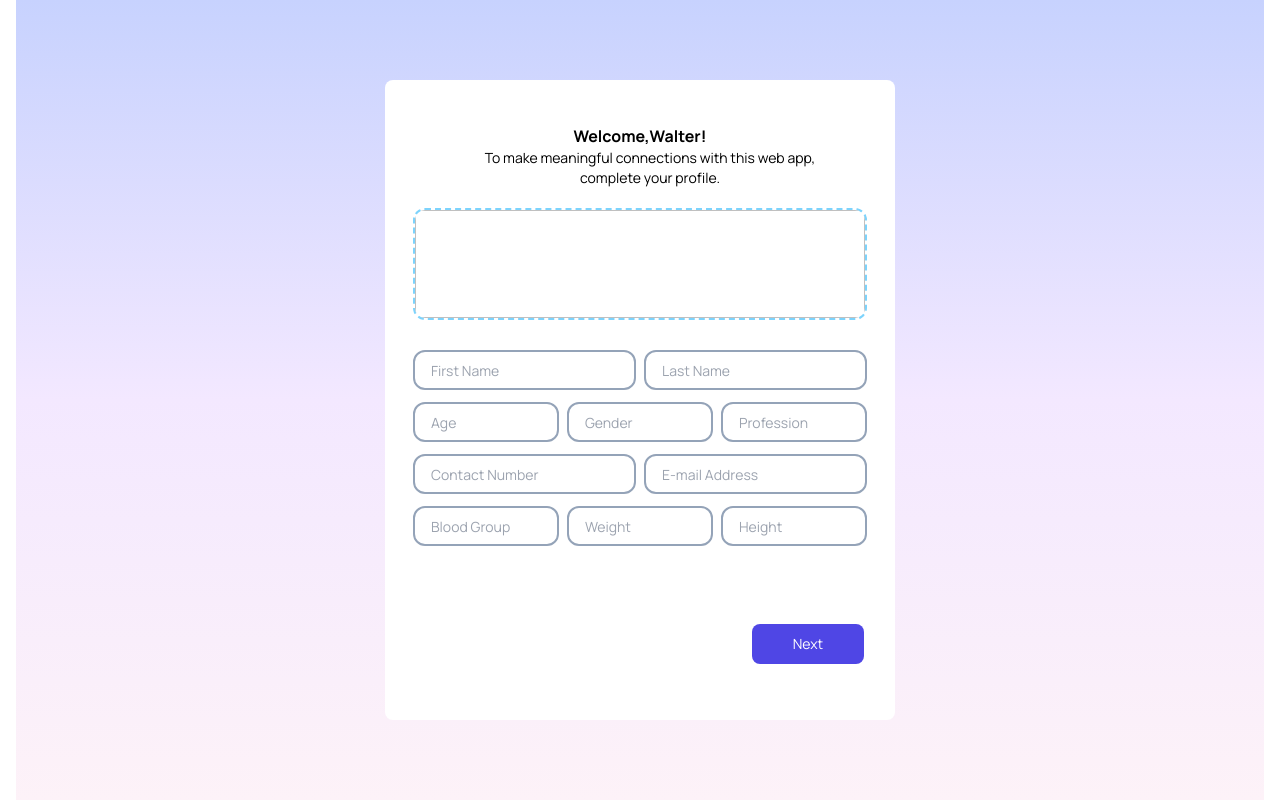
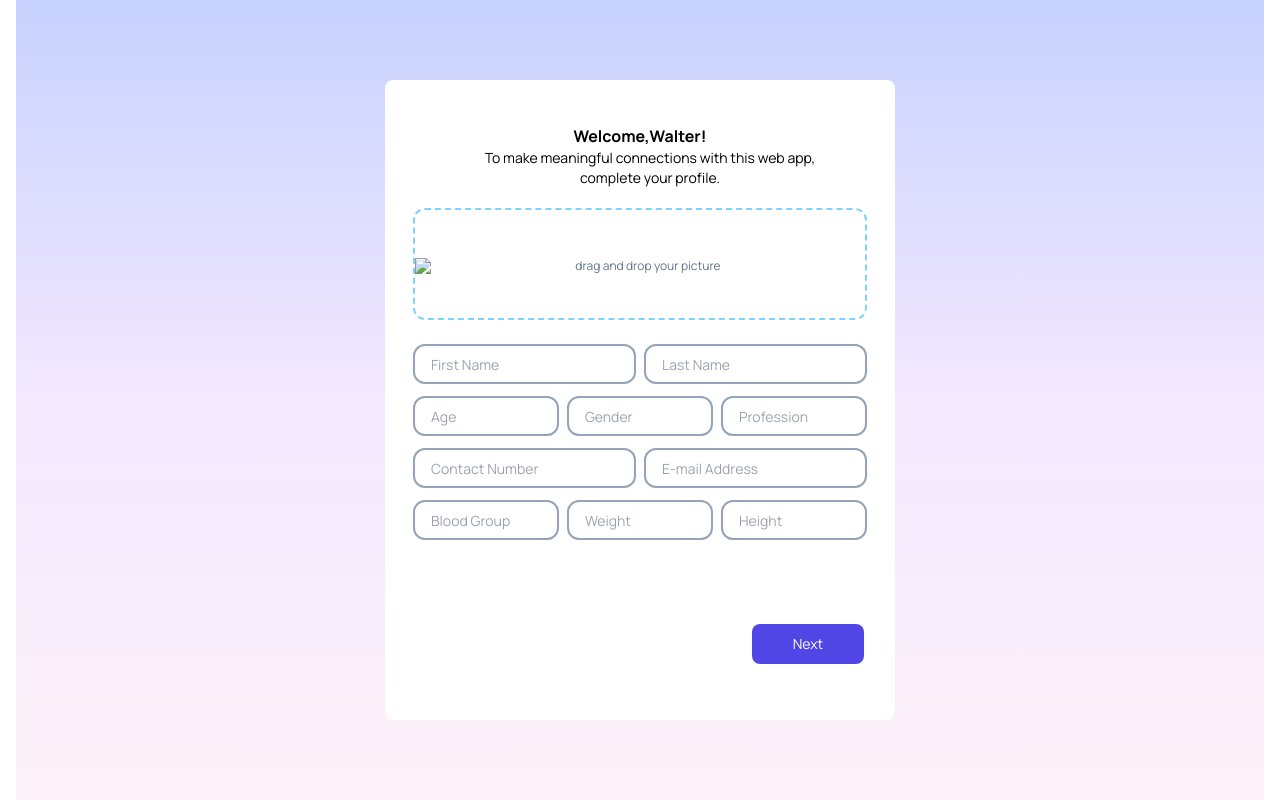
Before and after one commit to firedev99/gluco-guide-diabetes-patients, a Next.js app: page /login in a window 1280 px wide. Built offline with nearby package versions, Linux system fonts and the light colour scheme.

Commit message:
image_update

```diff
--- a/components/ui/Form.tsx
+++ b/components/ui/Form.tsx
@@ -14,8 +14,8 @@ export default function Form() {
         <input
           type="image"
           src=""
-          alt=""
-          className="mt-5 w-full h-28 border-2 border-sky-300 border-dashed rounded-xl"
+          alt="drag and drop your picture"
+          className="text-xs text-center pt-12 text-slate-500 mt-5 w-full h-28 border-2 border-sky-300 border-dashed rounded-xl"
         />
 
         <div className="pt-6 grid grid-cols-2 gap-2">
```
